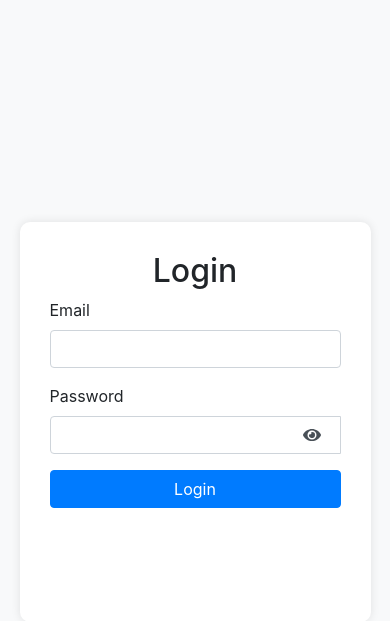
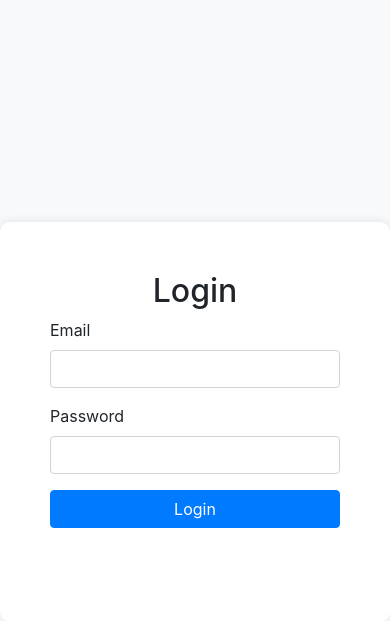
Before and after one commit to jagrutishinde03/Flask-UserManagement-with-Docker, a Flask app: page / in a window 390 px wide. Shown: the top 621 px of the page. Run offline with Flask 2, Linux system fonts and the light colour scheme; some libraries are stand-ins or nearby versions.

Commit message:
final commit

```diff
--- a/templates/base.html
+++ b/templates/base.html
@@ -10,9 +10,6 @@
 <body>
     <nav class="navbar navbar-expand-lg navbar-light bg-light">
         <a class="navbar-brand" href="{{ url_for('index') }}">User Management System</a>
-        <button class="navbar-toggler" type="button" data-toggle="collapse" data-target="#navbarNav" aria-controls="navbarNav" aria-expanded="false" aria-label="Toggle navigation">
-            <span class="navbar-toggler-icon"></span>
-        </button>
         <div class="collapse navbar-collapse justify-content-end" id="navbarNav">
             <ul class="navbar-nav">
                 <li class="nav-item dropdown">
--- a/templates/index.html
+++ b/templates/index.html
@@ -21,10 +21,8 @@
                     <td>{{ user.name }}</td>
                     <td>{{ user.email }}</td>
                     <td>
-                        <div class="btn-group" role="group" aria-label="Action buttons">
-                            <a href="{{ url_for('edit_user', user_id=user.id) }}" class="btn btn-primary btn-sm mr-2">Edit</a>
-                            <a href="{{ url_for('delete_user', user_id=user.id) }}" class="btn btn-danger btn-sm">Delete</a>
-                        </div>
+                        <a href="{{ url_for('edit_user', user_id=user.id) }}" class="btn btn-primary btn-sm">Edit</a>
+                        <a href="{{ url_for('delete_user', user_id=user.id) }}" class="btn btn-danger btn-sm">Delete</a>
                     </td>
                 </tr>
             {% endfor %}
--- a/templates/login.html
+++ b/templates/login.html
@@ -16,35 +16,12 @@
         }
         .login-container {
             background-color: white;
-            padding: 50px;
+            padding: 50px; /* Increased padding for more spacing */
             border-radius: 10px;
             box-shadow: 0 0 10px rgba(0, 0, 0, 0.1);
-            max-width: 600px;
+            max-width: 600px; /* Increased max-width */
             width: 100%;
-            min-height: 400px;
-        }
-        .input-group-text {
-            cursor: pointer;
-        }
-        .input-group {
-            position: relative;
-        }
-        .input-group .form-control {
-            padding-right: 2.5rem;
-        }
-        .input-group-text {
-            position: absolute;
-            right: 0.5rem;
-            top: 50%;
-            transform: translateY(-50%);
-            border: none;
-            background: none;
-        }
-        @media (max-width: 576px) {
-            .login-container {
-                padding: 30px;
-                max-width: 90%;
-            }
+            min-height: 400px; /* Set minimum height */
         }
     </style>
 </head>
@@ -58,12 +35,7 @@
             </div>
             <div class="form-group">
                 <label for="password">Password</label>
-                <div class="input-group">
-                    <input type="password" class="form-control" id="password" name="password" required>
-                    <span class="input-group-text" id="toggle-password">
-                        <i class="fa fa-eye"></i>
-                    </span>
-                </div>
+                <input type="password" class="form-control" id="password" name="password" required>
             </div>
             <button type="submit" class="btn btn-primary btn-block">Login</button>
         </form>
@@ -77,22 +49,5 @@
             {% endif %}
         {% endwith %}
     </div>
-    <script src="https://code.jquery.com/jquery-3.5.1.slim.min.js"></script>
-    <script src="https://cdn.jsdelivr.net/npm/@popperjs/core@2.9.2/dist/umd/popper.min.js"></script>
-    <script src="https://stackpath.bootstrapcdn.com/bootstrap/4.5.2/js/bootstrap.min.js"></script>
-    <script src="https://cdnjs.cloudflare.com/ajax/libs/font-awesome/5.15.4/js/all.min.js"></script>
-    <script>
-        document.getElementById('toggle-password').addEventListener('click', function () {
-            const passwordField = document.getElementById('password');
-            const passwordFieldType = passwordField.getAttribute('type');
-            if (passwordFieldType === 'password') {
-                passwordField.setAttribute('type', 'text');
-                this.innerHTML = '<i class="fa fa-eye-slash"></i>';
-            } else {
-                passwordField.setAttribute('type', 'password');
-                this.innerHTML = '<i class="fa fa-eye"></i>';
-            }
-        });
-    </script>
 </body>
 </html>
```
Also changed, not shown: static/styles.css (+0 -7 lines).
